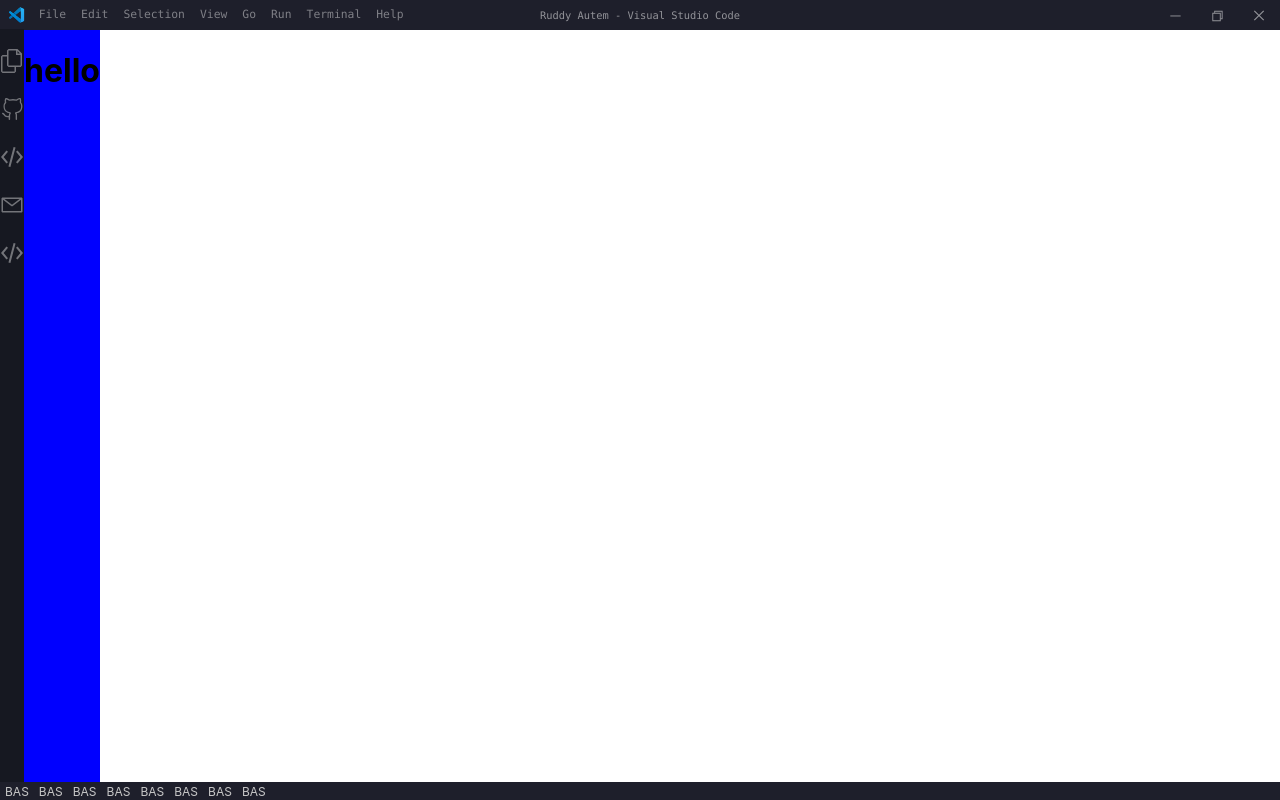
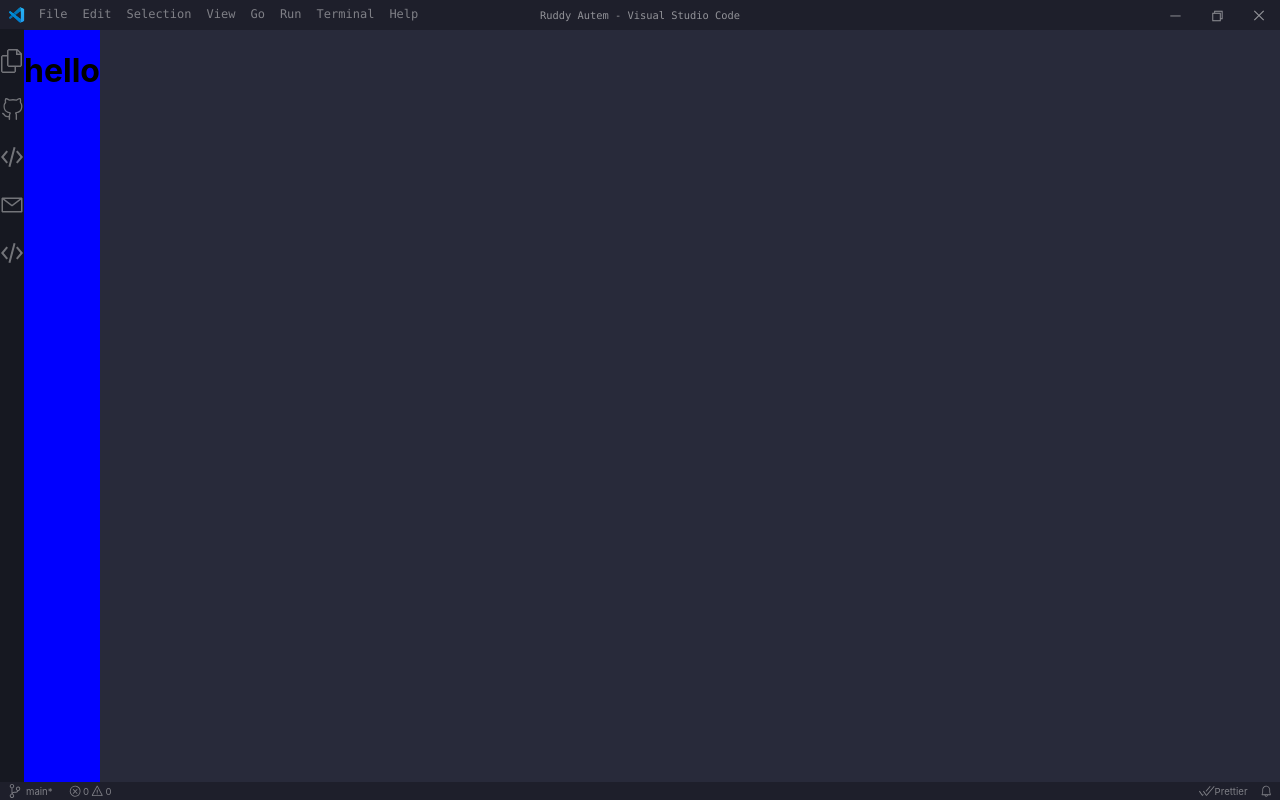
Before and after one commit to panderawan/myVscodePortfolio, a React (Create React App) app: page / in a window 1280 px wide. Built offline with nearby package versions, Linux system fonts and the light colour scheme.

Commit message:
finished sidebar and footer style

```diff
--- a/src/components/footer/footer.component.jsx
+++ b/src/components/footer/footer.component.jsx
@@ -1,19 +1,35 @@
 import './footer.styles.scss';
+import { GitRepo, CrossGit, WarningGit, Prettier, Bell } from '../icons/icons';
 
 const Footer = () => {
 	return (
 		<>
 			<footer className='footer-container'>
-				<nav className='footer-links'>
-					<li className='footerLink'>BAS</li>
-					<li className='footerLink'>BAS</li>
-					<li className='footerLink'>BAS</li>
-					<li className='footerLink'>BAS</li>
-					<li className='footerLink'>BAS</li>
-					<li className='footerLink'>BAS</li>
-					<li className='footerLink'>BAS</li>
-					<li className='footerLink'>BAS</li>
-				</nav>
+				<div className='footer-links'>
+					<nav className="footerLeft">
+						<li className="gitMain">
+							<GitRepo />
+							main*
+						</li>
+						<li className="crossWarning">
+							<CrossGit />
+							0
+							<WarningGit/>
+							0
+						</li>
+					</nav>
+					<nav className="footerRight">
+						<li className="prettierBelt">
+
+						<Prettier />
+						Prettier
+						</li>
+
+						<li className="bell">
+						<Bell/>
+						</li>
+					</nav>
+				</div>
 			</footer>
 		</>
 	);
--- a/src/components/footer/footer.styles.scss
+++ b/src/components/footer/footer.styles.scss
@@ -1,25 +1,82 @@
 .footer-container {
 	background-color: #1e1f2b;
-	color: rgb(199, 199, 199);
+	color: rgba(255, 255, 255, 0.43);
 	display: flex;
 	overflow-x: hidden;
+
 	.footer-links {
 		height: 18px;
 		display: flex;
+		flex: 1;
 		list-style: none;
-		font-size: 0.75em;
 		align-items: center;
+
+		.footerLeft {
+			display: flex;
+			flex: 1;
+			align-items: center;
+			font-size: 0.60em;
+
+			.gitMain {
+				display: flex;
+				align-items: center;
+				margin: 0 4px;
+				padding: 0 4px;
+				svg {
+					margin-right: 4px;
+				}
+			}
+			.crossWarning {
+				display: flex;
+				align-items: center;
+				margin: 0 4px;
+				padding: 0 2px;
+
+				svg {
+					width: 1.3em;
+					height: 1.3em;
+					margin: 0 2px;
+				}
+			}
+
+			li:hover {
+				cursor: pointer;
+				background-color: hsla(0, 100%, 100%, 0.05);
+			}
+		}
 	}
 
-	.footerLink {
-		padding: 0 5px;
-	}
-	// .footerLink:first-child {
-	// 	padding-left: 30px;
-	// }
+	.footerRight {
+		display: flex;
+		flex: 1;
+		justify-content: center;
+		font-size: 0.60em;
 
-	.footerLink:hover {
-		cursor: pointer;
-		background-color: hsla(0, 100%, 100%, 0.1);
+		.prettierBelt {
+			display: flex;
+			align-items: center;
+			margin-left: auto;
+			padding: 0 4px;
+		}
+		.prettierBelt:hover {
+			cursor: pointer;
+			background-color: hsla(0, 100%, 100%, 0.05);
+		}
+		.bell {
+			display: flex;
+			align-items: center;
+
+			:hover {
+				cursor: pointer;
+				background-color: hsla(0, 100%, 100%, 0.05);
+			}
+		}
+		.bell svg {
+			padding: 2px 2px;
+			margin: 0px 6px;
+			display: flex;
+			width: 1.3em;
+			height: 1.3em;
+		}
 	}
 }
--- a/src/components/icons/icons.jsx
+++ b/src/components/icons/icons.jsx
@@ -99,8 +99,8 @@ export const Restore = (props) => {
 				d='M3.00024 5V14H12.0002V5H3.00024ZM11.0002 13H4.00024V6H11.0002V13Z'
 			/>
 			<path
-				fill-rule='evenodd'
-				clip-rule='evenodd'
+				fillRule='evenodd'
+				clipRule='evenodd'
 				d='M5.00024 5H6.00024V4H13.0002V11H12.0002V12H14.0002V5V3H12.0002H5.00024V5Z'
 			/>
 		</svg>
@@ -124,3 +124,84 @@ export const Close = (props) => {
 		</svg>
 	);
 };
+export const GitRepo = (props) => {
+	return (
+		<svg
+			width='14'
+			fill='currentColor'
+			viewBox='0 0 24 24'
+			xmlns='http://www.w3.org/2000/svg'
+		>
+			<path d='M21.007 8.222A3.738 3.738 0 0 0 15.045 5.2a3.737 3.737 0 0 0 1.156 6.583 2.988 2.988 0 0 1-2.668 1.67h-2.99a4.456 4.456 0 0 0-2.989 1.165V7.4a3.737 3.737 0 1 0-1.494 0v9.117a3.776 3.776 0 1 0 1.816.099 2.99 2.99 0 0 1 2.668-1.667h2.99a4.484 4.484 0 0 0 4.223-3.039 3.736 3.736 0 0 0 3.25-3.687zM4.565 3.738a2.242 2.242 0 1 1 4.484 0 2.242 2.242 0 0 1-4.484 0zm4.484 16.441a2.242 2.242 0 1 1-4.484 0 2.242 2.242 0 0 1 4.484 0zm8.221-9.715a2.242 2.242 0 1 1 0-4.485 2.242 2.242 0 0 1 0 4.485z' />
+		</svg>
+	);
+};
+export const CrossGit = (props) => {
+	return (
+		<svg
+			width='14'
+			height='14'
+			viewBox='0 0 16 16'
+			xmlns='http://www.w3.org/2000/svg'
+			fill='currentColor'
+		>
+			<path
+				fill-rule='evenodd'
+				clip-rule='evenodd'
+				d='M8.6 1c1.6.1 3.1.9 4.2 2 1.3 1.4 2 3.1 2 5.1 0 1.6-.6 3.1-1.6 4.4-1 1.2-2.4 2.1-4 2.4-1.6.3-3.2.1-4.6-.7-1.4-.8-2.5-2-3.1-3.5C.9 9.2.8 7.5 1.3 6c.5-1.6 1.4-2.9 2.8-3.8C5.4 1.3 7 .9 8.6 1zm.5 12.9c1.3-.3 2.5-1 3.4-2.1.8-1.1 1.3-2.4 1.2-3.8 0-1.6-.6-3.2-1.7-4.3-1-1-2.2-1.6-3.6-1.7-1.3-.1-2.7.2-3.8 1-1.1.8-1.9 1.9-2.3 3.3-.4 1.3-.4 2.7.2 4 .6 1.3 1.5 2.3 2.7 3 1.2.7 2.6.9 3.9.6zM7.9 7.5 10.3 5l.7.7-2.4 2.5 2.4 2.5-.7.7-2.4-2.5-2.4 2.5-.7-.7 2.4-2.5-2.4-2.5.7-.7 2.4 2.5z'
+			/>
+		</svg>
+	);
+};
+
+export const WarningGit = (props) => {
+	return (
+		<svg
+			width='14'
+			height='14'
+			viewBox='0 0 16 16'
+			xmlns='http://www.w3.org/2000/svg'
+			fill='currentColor'
+		>
+			<path
+				fill-rule='evenodd'
+				clip-rule='evenodd'
+				d='M7.56 1h.88l6.54 12.26-.44.74H1.44L1 13.26 7.56 1zM8 2.28 2.28 13H13.7L8 2.28zM8.625 12v-1h-1.25v1h1.25zm-1.25-2V6h1.25v4h-1.25z'
+			/>
+		</svg>
+	);
+};
+export const Prettier = (props) => {
+	return (
+		<svg
+			width='16'
+			height='16'
+			xmlns='http://www.w3.org/2000/svg'
+			fill='currentColor'
+		>
+			<path
+				fill-rule='evenodd'
+				clip-rule='evenodd'
+				d='M15.62 3.596 7.815 12.81l-.728-.033L4 8.382l.754-.53 2.744 3.907L14.917 3l.703.596z'
+			/>
+			<path
+				fill-rule='evenodd'
+				clip-rule='evenodd'
+				d='m7.234 8.774 4.386-5.178L10.917 3l-4.23 4.994.547.78zm-1.55.403.548.78-.547-.78zm-1.617 1.91.547.78-.799.943-.728-.033L0 8.382l.754-.53 2.744 3.907.57-.672z'
+			/>
+		</svg>
+	);
+};
+export const Bell = (props) => {
+	return (
+		<svg
+			width='16'
+			height='16'
+			viewBox='0 0 16 16'
+			xmlns='http://www.w3.org/2000/svg'
+			fill='currentColor'
+		>
+			<path d='M13.377 10.573a7.63 7.63 0 0 1-.383-2.38V6.195a5.115 5.115 0 0 0-1.268-3.446 5.138 5.138 0 0 0-3.242-1.722c-.694-.072-1.4 0-2.07.227-.67.215-1.28.574-1.794 1.053a4.923 4.923 0 0 0-1.208 1.675 5.067 5.067 0 0 0-.431 2.022v2.2a7.61 7.61 0 0 1-.383 2.37L2 12.343l.479.658h3.505c0 .526.215 1.04.586 1.412.37.37.885.586 1.412.586.526 0 1.04-.215 1.411-.586s.587-.886.587-1.412h3.505l.478-.658-.586-1.77zm-4.69 3.147a.997.997 0 0 1-.705.299.997.997 0 0 1-.706-.3.997.997 0 0 1-.3-.705h1.999a.939.939 0 0 1-.287.706zm-5.515-1.71.371-1.114a8.633 8.633 0 0 0 .443-2.691V6.004c0-.563.12-1.113.347-1.616.227-.514.55-.969.969-1.34.419-.382.91-.67 1.436-.837.538-.18 1.1-.24 1.65-.18a4.147 4.147 0 0 1 2.597 1.4 4.133 4.133 0 0 1 1.004 2.776v2.01c0 .909.144 1.818.443 2.691l.371 1.113h-9.63v-.012z' />
+		</svg>
+	);
+};
--- a/src/components/layout/layout.styles.scss
+++ b/src/components/layout/layout.styles.scss
@@ -1,5 +1,6 @@
 .main {
 	display: flex;
+	background-color: #282a3a;
 }
 .footer {
 	display: flex;
--- a/src/components/menu/menu.styles.scss
+++ b/src/components/menu/menu.styles.scss
@@ -1,12 +1,11 @@
 .menu-container {
+	display: flex;
 	background-color: #1e1f2b;
 	color: rgba(255, 255, 255, 0.43);
 	font-family: 'Monaco', sans-serif;
 	height: 30px;
 	align-items: center;
 	justify-content: center;
-	display: flex;
-	font-size: 0.95rem;
 
 	.menu-links {
 		display: flex;
@@ -28,7 +27,7 @@
 		}
 
 		* {
-			font-size: 0.71rem;
+			font-size: 0.75em;
 			padding: 2px 7.5px;
 		}
 
--- a/src/components/sidebar/sidebar.component.jsx
+++ b/src/components/sidebar/sidebar.component.jsx
@@ -40,5 +40,4 @@ const Sidebar = () => {
         </>
 	);
 };
-
 export default Sidebar;
```
Also changed, not shown: src/components/layout/layout.component.jsx (+5 -5 lines).
